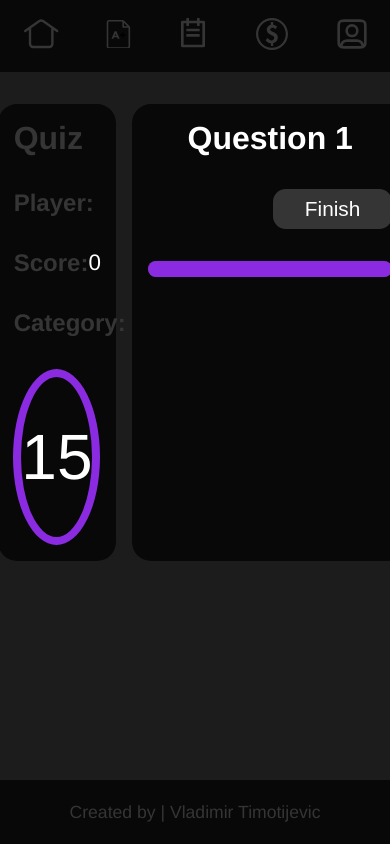
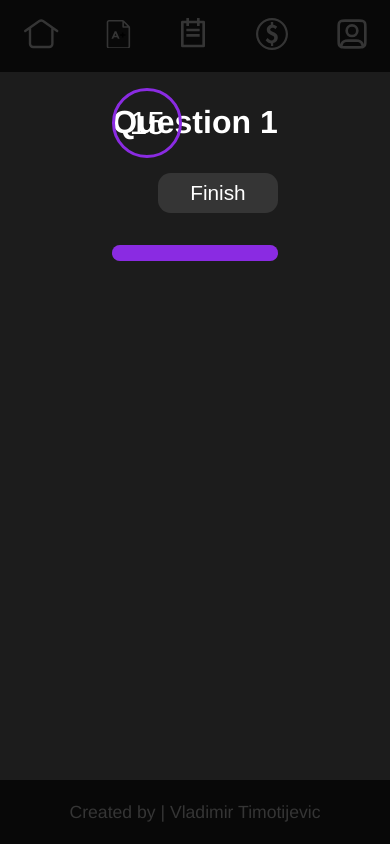
Before and after one commit to TimotijevicVlada/NextJS, a Next.js app: page /quiz/questions in a window 390 px wide. Built offline with nearby package versions, Linux system fonts and the light colour scheme.

Commit message:
Quiz adapted for mobile screens

```diff
--- a/components/Quiz/Quiz/Quiz.tsx
+++ b/components/Quiz/Quiz/Quiz.tsx
@@ -45,7 +45,7 @@ const Quiz = () => {
 
     const handleSubmit = () => {
         const quizData = {
-            name: name ? name : "Player 1",
+            name: name ? name : "Unknown",
             questionNumbers: questionNumbers ? questionNumbers : "5",
             category: selectedCategory?.value ? selectedCategory.value : "21",
             difficulty: selectedDifficulty ? selectedDifficulty : "easy"
--- a/components/Quiz/QuizBody/QuizBody.module.scss
+++ b/components/Quiz/QuizBody/QuizBody.module.scss
@@ -5,11 +5,21 @@
     padding: 1rem;
     border-radius: 1.2rem;
 
+    @include respond(phone) {
+        background-color: unset;
+    }
+
     h1,
     h2 {
         margin: 0;
         text-align: center;
         margin-bottom: 2rem;
+    }
+
+    @include respond(phone) {
+        h1 {
+            text-align: right;
+        }
     }
 
     .answers {
--- a/components/Quiz/QuizQuestions/QuizQuestions.module.scss
+++ b/components/Quiz/QuizQuestions/QuizQuestions.module.scss
@@ -13,4 +13,11 @@
         @include centerElement;
         font-size: 2rem;
     }
+
+    @include respond(phone) {
+        width: unset;
+        display: flex;
+        flex-direction: column;
+        margin-top: unset;
+    }
 }
--- a/components/Quiz/QuizSidebar/QuizSidebar.module.scss
+++ b/components/Quiz/QuizSidebar/QuizSidebar.module.scss
@@ -5,6 +5,19 @@
     padding: 1rem;
     border-radius: 1.2rem;
 
+    @include respond(phone) {
+        background-color: unset;
+        border-radius: unset;
+        display: flex;
+        justify-content: space-between;
+        position: relative;
+        padding: unset;
+    }
+
+    .sidebarInfo {
+        @include respond(phone) {
+            display: none;
+        }
         h1 {
             margin: 0;
             color: $color-gray;
@@ -18,6 +31,14 @@
             justify-content: space-between;
             align-items: center;
             margin-bottom: 2rem;
+
+            @include respond(phone) {
+                flex-direction: column;
+                justify-content: unset;
+                align-items: unset;
+                margin-bottom: 1rem;
+            }
+
             h2 {
                 margin: 0;
                 color: $color-gray;
@@ -27,10 +48,17 @@
                 font-size: 1.4rem;
             }
         }
+    }
 
     .timerWrapper {
         display: flex;
         justify-content: center;
+
+        @include respond(phone) {
+           position: absolute;
+           top: 1rem;
+           left: 1rem;
+        }
 
         .timer {
             border: 0.5rem solid $color-primary;
@@ -44,6 +72,17 @@
                 border: 0.5rem solid $color-red;
                 color: $color-red;
             }
+
+            @include respond(phone) {
+                border: 0.2rem solid $color-primary;
+                width: 4rem;
+                height: 4rem;
+                font-size: 2rem;
+
+                &.red {
+                    border: 0.2rem solid $color-red;
                 }
             }
         }
+    }
+}
--- a/components/Quiz/QuizSidebar/QuizSidebar.tsx
+++ b/components/Quiz/QuizSidebar/QuizSidebar.tsx
@@ -30,6 +30,7 @@ const QuizSidebar: React.FC<QuizSidebarProps> = ({
 
     return (
         <div className={css.container}>
+            <div className={css.sidebarInfo}>
                 <h1>Quiz</h1>
                 <div className={css.nameWrapper}>
                     <h2>Player:</h2>
@@ -43,6 +44,7 @@ const QuizSidebar: React.FC<QuizSidebarProps> = ({
                     <h2>Category:</h2>
                     <span>{category}</span>
                 </div>
+            </div>
             <div className={css.timerWrapper}>
                 <div className={`${css.timer} ${criticalTime ? css.red : ""}`}>
                     {timer}
--- a/components/Quiz/SingleAnswer/SingleAnswer.module.scss
+++ b/components/Quiz/SingleAnswer/SingleAnswer.module.scss
@@ -9,6 +9,10 @@
     font-size: 1.2rem;
     text-align: left;
     color: $color-white;
+
+    @include respond(phone) {
+        margin-bottom: 1rem;
+    }
 
     &.green {
         background-color: $color-green;
```
Also changed, not shown: components/Quiz/Quiz/Quiz.module.scss (+14 -0 lines), components/Quiz/QuizScore/QuizScore.module.scss (+18 -1 lines). Lines whose indentation alone changed are shown as unchanged.
